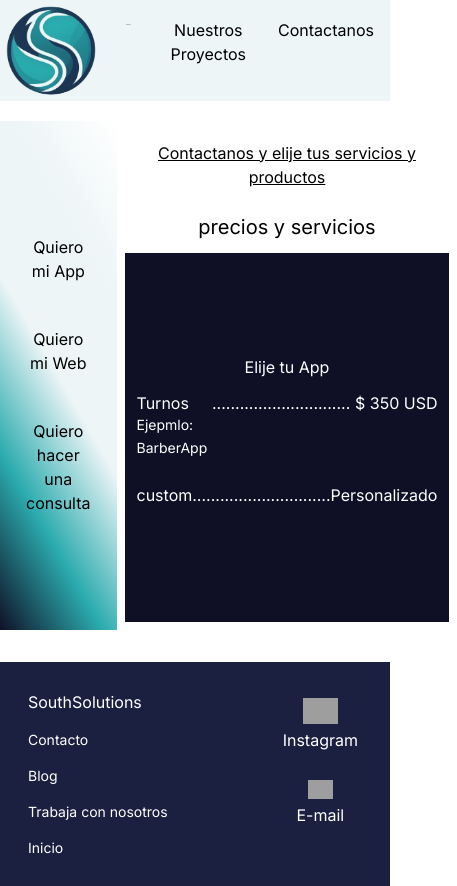
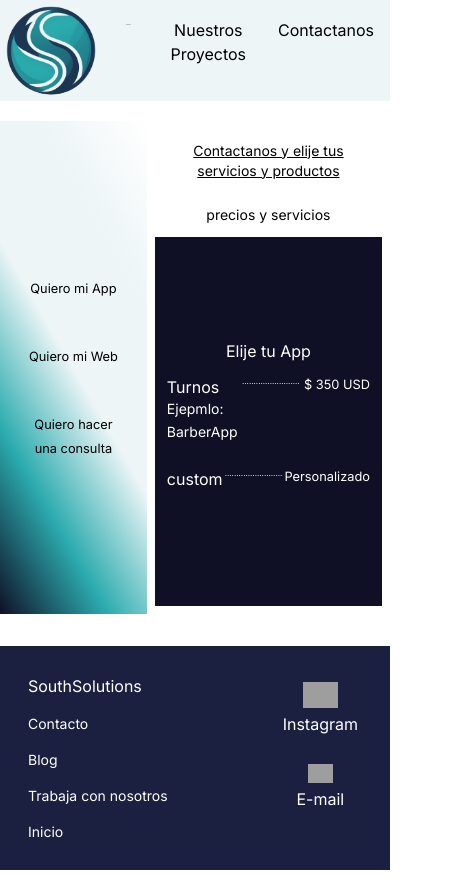
Before and after one commit to SouthSolutions/SouthSolutionsWeb, a Next.js app: page /contact in a window 390 px wide. Both pictures are taken after a click on the item "Quiero mi App". Shown: the whole page, 457 px wide, since content can reach past the window. Built offline with nearby package versions, Linux system fonts and the light colour scheme; grey boxes are pictures that could not be loaded.

Commit message:
change sm text size

```diff
--- a/app/contact/page.tsx
+++ b/app/contact/page.tsx
@@ -37,21 +37,21 @@ const Contact = () => {
               <ul>
                 <li
                   onClick={() => handleOnClick("app")}
-                  className="px-1.5 py-3 my-5 rounded-[3em] hover:rounded-[3em] hover:bg-[#2babae] transition duration-200 text-center">
-                  <button className="sm:text-sm md:text-md lg:text-lg">
+                  className="px-1 py-3 my-5 rounded-[3em] hover:rounded-[3em] hover:bg-[#2babae] transition duration-200 text-center">
+                  <button className="text-[.8rem] md:text-md lg:text-lg">
                     Quiero mi App
                   </button>
                 </li>
                 <li
                   onClick={() => handleOnClick("web")}
-                  className="px-1.5 py-3 my-5 rounded-[3em] hover:rounded-[3em] hover:bg-[#2babae] transition duration-200 text-center">
-                  <button className="sm:text-sm md:text-md lg:text-lg">
+                  className="px-1 py-3 my-5 rounded-[3em] hover:rounded-[3em] hover:bg-[#2babae] transition duration-200 text-center">
+                  <button className="text-[.8rem] md:text-md lg:text-lg">
                     Quiero mi Web
                   </button>
                 </li>
-                <li className="px-1.5 py-3 my-5 rounded-[3em] hover:rounded-[3em] hover:bg-[#2babae] transition duration-200 text-center">
+                <li className="px-1 py-3 my-5 rounded-[3em] hover:rounded-[3em] hover:bg-[#2babae] transition duration-200 text-center">
                   <a
-                    className="sm:text-sm md:text-md lg:text-lg "
+                    className="text-[.8rem] md:text-md lg:text-lg "
                     href="mailto:southsolutions.tech@gmail.com">
                     Quiero hacer una consulta
                   </a>
@@ -62,10 +62,10 @@ const Contact = () => {
         </section>
         <section className="flex p-2 mx-auto ">
           <div className="flex flex-col">
-            <h3 className="text-center  underline md:text-xl lg:text-2xl p-3">
+            <h3 className="text-center  underline text-sm md:text-xl lg:text-2xl p-3">
               Contactanos y elije tus servicios y productos
             </h3>
-            <h4 className="text-center grid text-xl p-3">
+            <h4 className="text-center text-sm md:text-xl lg:text-2xl p-3">
               precios y servicios
             </h4>
             <div>
@@ -88,15 +88,15 @@ const Contact = () => {
                             </ul>
                           </div>
 
-                          <p>..............................</p>
-                          <span>$ 350 USD</span>
+                          <p className="text-[.5rem]">.........................</p>
+                          <span className="text-[.8rem] md:text-md lgtext-lg">$ 350 USD</span>
                         </div>
                       </li>
                       <li className="py-3">
                         <div className="flex justify-between">
                           <span>custom</span>
-                          <p>..............................</p>
-                          <span>Personalizado</span>
+                          <p className="text-[.5rem]">.........................</p>
+                          <span className="text-[.8rem] md:text-md lgtext-lg">Personalizado</span>
                         </div>
                       </li>
                     </ul>
@@ -119,9 +119,9 @@ const Contact = () => {
                             <li className="text-[.67em]">Hosting + NIC</li>
                           </ul>
                         </div>
-                        <p>.................................</p>
+                        <p className="text-[.5rem]">.................................</p>
 
-                        <div className="pl-[.5em] w-[6em] flex">
+                        <div className="pl-[.5em] w-[6em] flex text-sm md:text-md lg:text-lg">
                           <span>${landingUsd} USD</span>
                           <div>
                             <ul className="text-[.67em]"></ul>
@@ -139,9 +139,9 @@ const Contact = () => {
                             </li>
                           </ul>
                         </div>
-                        <p>.................................</p>
+                        <p className ="text-[.5rem]">.................................</p>
 
-                        <div className="pl-[.3em] w-[6em]">
+                        <div className="pl-[.3em] w-[6em]  text-sm md:text-md lg:text-lg">
                           <span>${smallUsd} USD</span>
                           <ul className="text-[.67em]"></ul>
                         </div>
@@ -156,8 +156,8 @@ const Contact = () => {
                             <li>Server + Base de Datos</li>
                           </ul>
                         </div>
-                        <p>.................................</p>
-                        <div className="pl-[.3em] w-[6em]">
+                        <p className ="text-[.5rem]">.................................</p>
+                        <div className="pl-[.3em] w-[6em]  text-sm md:text-md lg:text-lg">
                           <span>${SeCommerce} USD</span>
                         </div>
                       </li>
@@ -172,8 +172,8 @@ const Contact = () => {
                             <li>Dashboard Admin</li>
                           </ul>
                         </div>
-                        <p>.................................</p>
-                        <div className="pl-[.3em] w-[6em]">
+                        <p className ="text-[.5rem]">.................................</p>
+                        <div className="pl-[.3em] w-[6em]  text-sm md:text-md lg:text-lg">
                           <span>${FeCommerce} USD</span>
                         </div>
                       </li>
@@ -182,8 +182,8 @@ const Contact = () => {
                         <div className="w-[7em]">
                           <span>Custom</span>
                         </div>
-                        <p>.................................</p>
-                        <div className="pl-[.3em] w-[6em]">
+                        <p className ="text-[.5rem]">.................................</p>
+                        <div className="pl-[.3em] w-[6em] text-sm md:text-md lg:text-lg">
                           <span>Personalizado</span>
                         </div>
                       </li>
```
